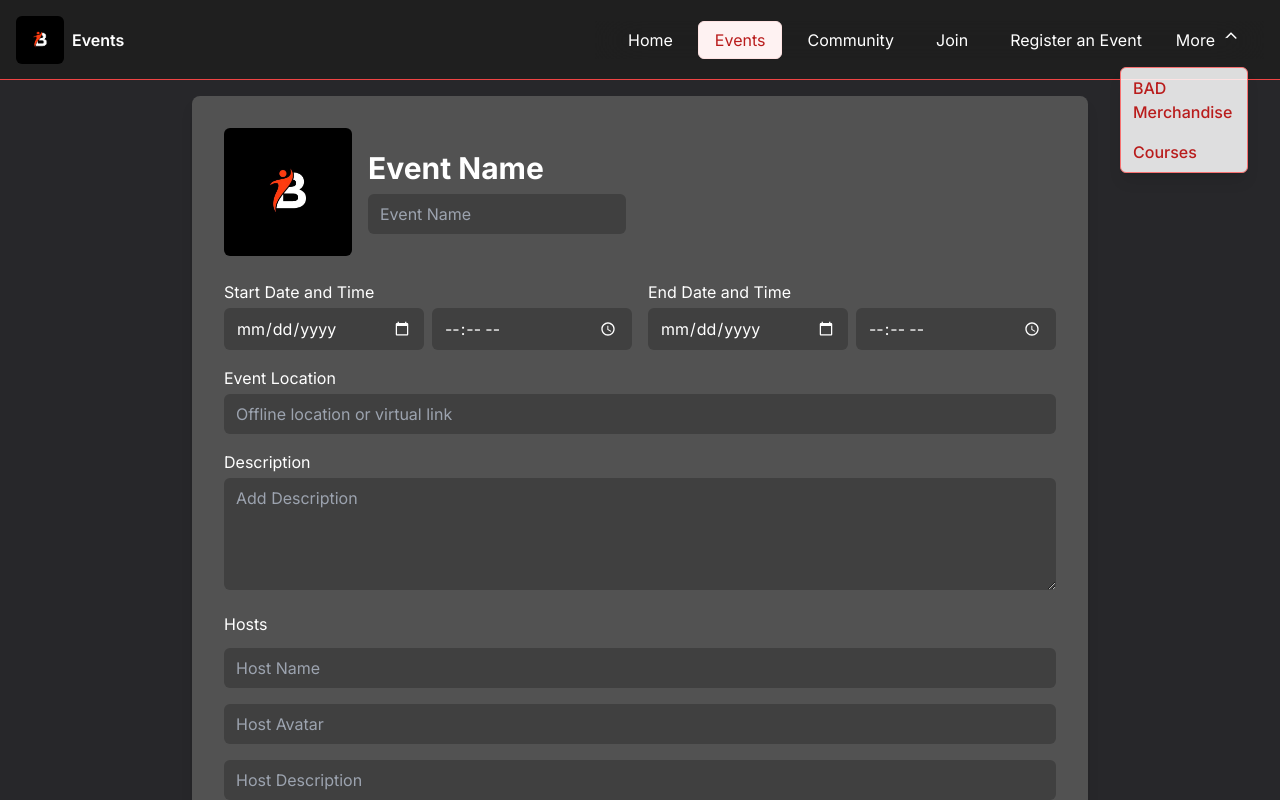
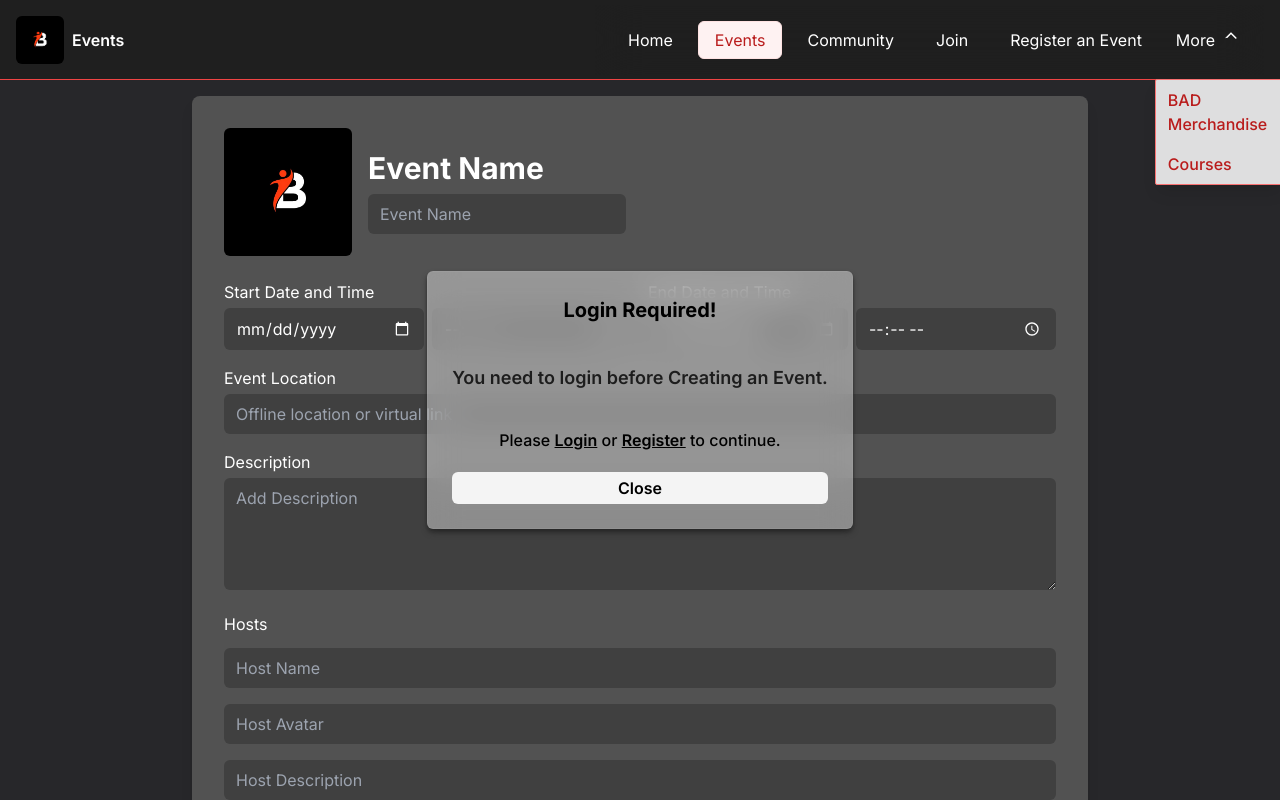
Before and after one commit to SarthakMittal777/badbusiness-events, a React (Vite) app in the folder client/: page /register-event in a window 1280 px wide. Both pictures are taken after a click on the button "More". Shown: the top 800 px of the page. Built offline with nearby package versions, Linux system fonts and the light colour scheme; no server answers.

Commit message:
added popup

```diff
--- a/client/src/components/EventForm.jsx
+++ b/client/src/components/EventForm.jsx
@@ -1,7 +1,8 @@
 /* eslint-disable no-unused-vars */
-import { useState } from "react";
+import { useState, useEffect } from "react";
 import { useNavigate } from "react-router-dom";
 import { server } from "../api";
+import LoginPopup from "./LoginPopup";
 
 function CreateEvent() {
   const [eventName, setEventName] = useState("");
@@ -24,12 +25,24 @@ function CreateEvent() {
   const [sponsors, setSponsors] = useState([
     { name: "", avatar: "", description: "", profile: "" },
   ]);
+  const [isPopupOpen, setIsPopupOpen] = useState(false);
 
   const navigate = useNavigate();
+
+  useEffect(() => {
+    const token = localStorage.getItem("accessToken");
+    if (!token) {
+      setIsPopupOpen(true);
+    }
+  }, []);
 
   const handleCreateEvent = async (e) => {
     e.preventDefault();
     const token = localStorage.getItem("accessToken");
+    if (!token) {
+      setIsPopupOpen(true);
+      return;
+    }
     try {
       const response = await server.post(
         "/api/v1/event/create",
@@ -119,6 +132,7 @@ function CreateEvent() {
 
   return (
     <div className="min-h-screen bg-zinc-800 text-white flex justify-center items-center p-4">
+      <LoginPopup isOpen={isPopupOpen} onClose={() => setIsPopupOpen(false)} />
       <div className="bg-neutral-600 p-8 rounded-lg shadow-lg max-w-4xl w-full">
         <div className="flex justify-between items-center mb-6">
           <div className="flex items-center">
--- /dev/null
+++ b/client/src/components/LoginPopup.jsx
@@ -0,0 +1,38 @@
+// LoginPopup.js
+import React from "react";
+import { Link } from "react-router-dom";
+
+function LoginPopup({ isOpen, onClose }) {
+  if (!isOpen) return null;
+
+  return (
+    <div className="fixed inset-0 flex items-center w-full justify-center text-black ">
+      <div className="bg-white p-6 rounded-md shadow-md w-2/3 md:w-1/3 bg-white/40 backdrop-blur-lg border border-white/5 shadow-neutral-800">
+        <h2 className="text-xl text-black font-bold mb-4 text-center">
+          Login Required!
+        </h2>
+        <p className="text-center font-semibold text-lg mt-10 text-black/80">
+          You need to login before Creating an Event.
+        </p>
+        <p className="font-medium text-center mt-9">
+          Please{" "}
+          <Link to="/login" className="underline font-semibold">
+            Login
+          </Link>{" "}
+          or{" "}
+          <Link to="/register" className="underline font-semibold">
+            Register
+          </Link>{" "}
+          to continue.
+        </p>
+        <button
+          onClick={onClose}
+          className="px-3 py-1 w-full mt-5 bg-white/90 text-black font-semibold rounded-md">
+          Close
+        </button>
+      </div>
+    </div>
+  );
+}
+
+export default LoginPopup;
--- a/client/src/components/Navbar.jsx
+++ b/client/src/components/Navbar.jsx
@@ -45,7 +45,7 @@ const Navbar = () => {
       <div
         className={`${
           isNavOpen ? "flex" : "hidden"
-        } md:flex flex-col ml-2 md:flex-row md:items-center w-fit px-3 md:px-4 text-white font-semibold md:font-normal md:w-auto md:justify-end mt-4 md:mt-0 absolute md:static top-20 left-0 md:top-auto md:left-auto bg-white/25 md:bg-transparent z-10 backdrop-blur-xl rounded-sm  md:gap-2`}>
+        } md:flex flex-col ml-2 md:flex-row md:items-center w-fit px-3 py-4 md:px-4 text-white font-semibold md:font-normal md:w-auto md:justify-end mt-4 md:mt-0 absolute md:static top-20 left-0 md:top-auto md:left-auto bg-white/25 md:bg-transparent z-10 backdrop-blur-xl rounded-sm  md:gap-2`}>
         <a
           href="https://badbusiness.in"
           className="block md:inline-block rounded-md px-2 md:px-4 py-2 md:py-1.5 border border-transparent hover:border-red-400">
@@ -94,7 +94,7 @@ const Navbar = () => {
             </div>
           </button>
           {isDropdownOpen && (
-            <div className="absolute right-0 mt-2 w-32 bg-white/85 border border-red-400 rounded-md shadow-lg">
+            <div className="absolute -left-3  mt-5 w-32 bg-white/85 border border-red-400 rounded-sm shadow-lg">
               <Link
                 to="/merchandise"
                 className="block px-3 py-2 text-red-700 font-medium hover:bg-red-100"
```
